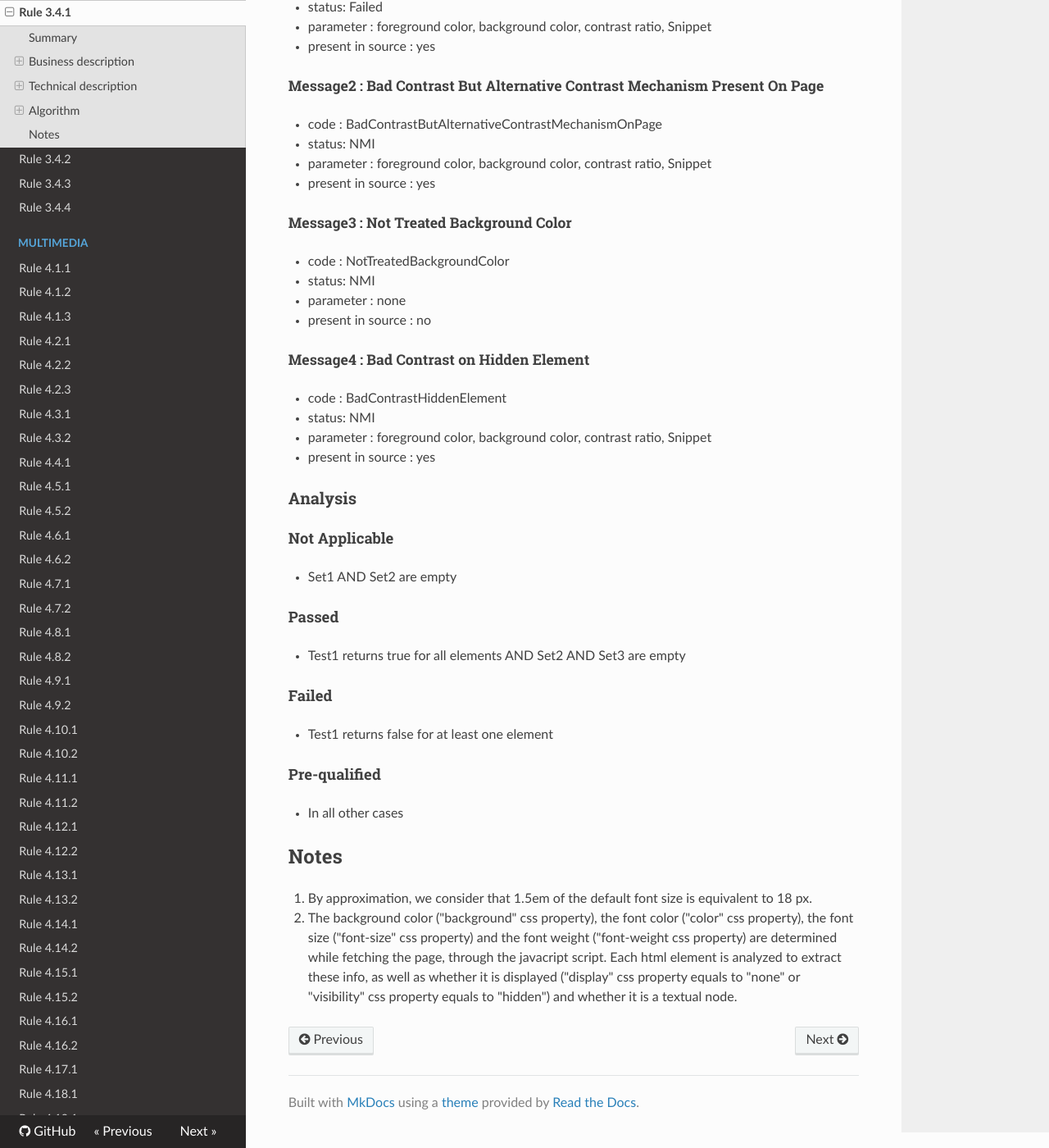
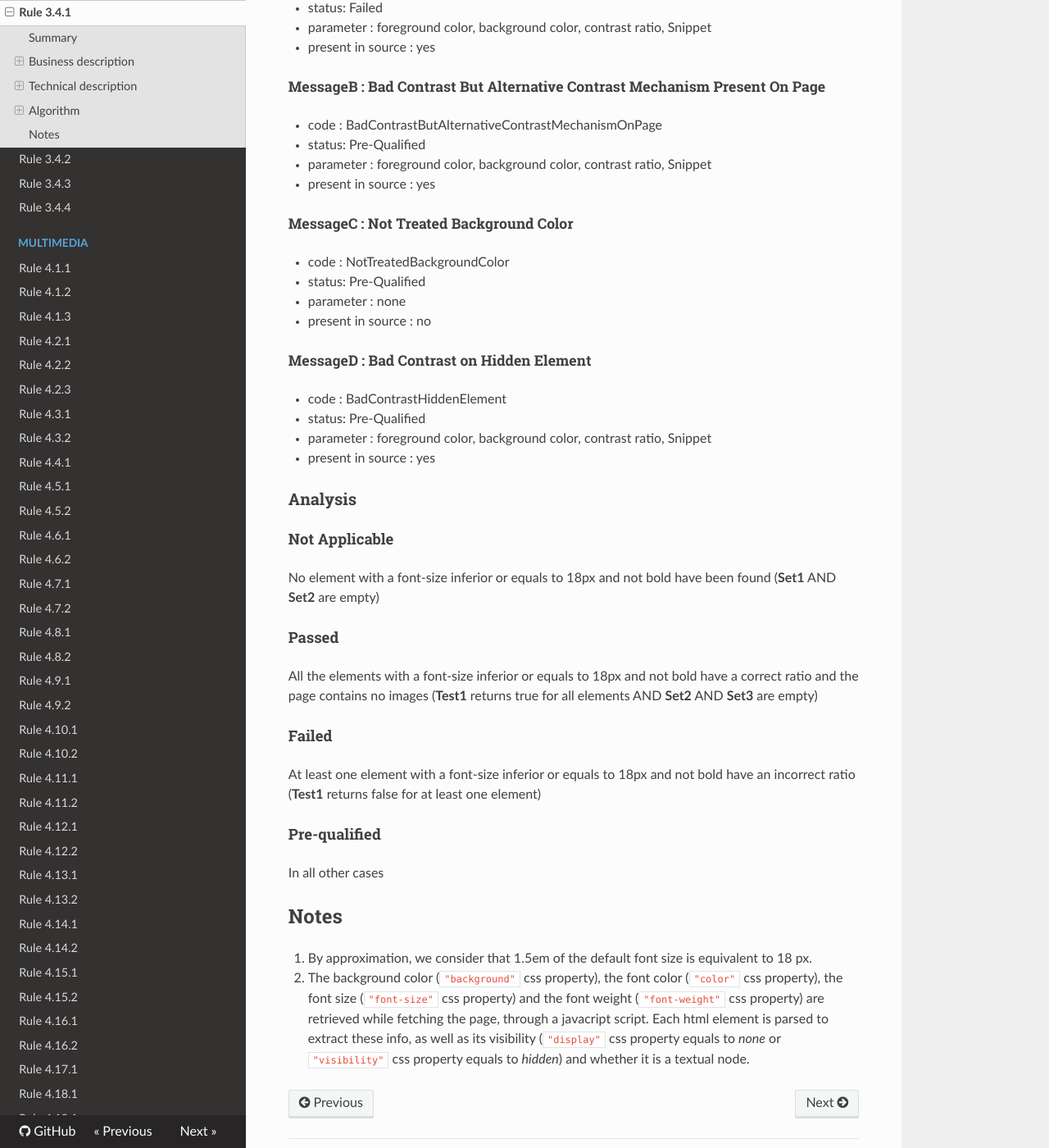
Before and after one commit to Tanaguru/Tanaguru-rules-RGAA-3-doc, an MkDocs documentation site: the page built from docs/Rule-3-4-1.md, in a window 1280 px wide and 1400 px high, scrolled down 2082 px. Shown: the whole window at 82% size. Built offline with MkDocs 1.6.1, drawn with Linux system fonts in a browser that asks for light colours; nearby versions of some CDN libraries; old or Windows-style settings are respelled for this version of MkDocs; some of the changed text lies outside the part shown.

Commit message:
rule design for 3.4.x

```diff
--- a/docs/Rule-3-4-1.md
+++ b/docs/Rule-3-4-1.md
@@ -1,9 +1,9 @@
 # Rule 3.4.1
+
 ## Summary
 
 This test consists in checking whether the contrast ratio between text
-and its background is at least 7:1 for the normal weighted under 18px
-sized textual elements
+and its background is at least 7:1 for the normal weighted, under 18px sized, textual elements
 
 ## Business description
 
@@ -35,108 +35,106 @@ Dans chaque page Web, <a href="http://references.modernisation.gouv.fr/sites/def
 
 ### Decision level
 
-**semidecidable**
+**Decidable**
 
 ## Algorithm
 
 ### Selection
 
-**Set1**
+#### Set1
 
 All the textual elements from the DOM with a font-size inferior or
 equals to 18px and not bold
 
-**Set2**
+#### Set2
 
 All the hidden textual elements from the DOM with a font-size inferior
 or equals to 18px and not bold
 
-**Set3**
+#### Set3
 
-All the <img\> tags
+All the `<img>` tags
 
 ### Process
 
-**Test1**
+#### Test1
 
-For each element of Set1, the contrast ratio is computed (regarding the
+For each element of **Set1**, the contrast ratio is computed (regarding the
 [contrast ratio
 definition](http://www.w3.org/TR/WCAG20/#contrast-ratiodef)) to check
 whether it is superior to 7.
 
-For each element returning false in Test1, if the
-"ALTERNATIVE\_CONTRAST\_MECHANISM" is set to true by the user, raise a
-Message1, raise a Message2 instead.
+For each element returning false in **Test1**, if the
+*ALTERNATIVE_CONTRAST_MECHANISM* is set to true by the user, raise a
+MessageA, raise a MessageB instead.
 
 If an element has a contrast ratio that cannot be determined (background
-defined with an image or a gradient), raise a Message3
+defined with an image or a gradient), raise a MessageC
 
-**Test2**
+#### Test2
 
-For each element of Set2, the contrast ratio is computed (regarding the
+For each element of **Set2**, the contrast ratio is computed (regarding the
 [contrast ratio
 definition](http://www.w3.org/TR/WCAG20/#contrast-ratiodef)) to check
 whether it is superior to 7.
 
-For each element returning false in Test2, raise a Message4
+For each element returning false in **Test2**, raise a MessageD
 
-##### Message1 : Bad Contrast
+##### MessageA : Bad Contrast
 
 -   code : BadContrast
 -   status: Failed
--   parameter : foreground color, background color, contrast ratio,
-    Snippet
+-   parameter : foreground color, background color, contrast ratio, Snippet
 -   present in source : yes
 
-##### Message2 : Bad Contrast But Alternative Contrast Mechanism Present On Page
+##### MessageB : Bad Contrast But Alternative Contrast Mechanism Present On Page
 
 -   code : BadContrastButAlternativeContrastMechanismOnPage
--   status: NMI
--   parameter : foreground color, background color, contrast ratio,
-    Snippet
+-   status: Pre-Qualified
+-   parameter : foreground color, background color, contrast ratio, Snippet
 -   present in source : yes
 
-##### Message3 : Not Treated Background Color
+##### MessageC : Not Treated Background Color
 
 -   code : NotTreatedBackgroundColor
--   status: NMI
+-   status: Pre-Qualified
 -   parameter : none
 -   present in source : no
 
-##### Message4 : Bad Contrast on Hidden Element
+##### MessageD : Bad Contrast on Hidden Element
 
 -   code : BadContrastHiddenElement
--   status: NMI
--   parameter : foreground color, background color, contrast ratio,
-    Snippet
+-   status: Pre-Qualified
+-   parameter : foreground color, background color, contrast ratio, Snippet
 -   present in source : yes
 
 ### Analysis
 
 #### Not Applicable
 
--   Set1 AND Set2 are empty
+No element with a font-size inferior or equals to 18px and not bold have been found (**Set1** AND **Set2** are empty)
 
 #### Passed
 
--   Test1 returns true for all elements AND Set2 AND Set3 are empty
+All the elements with a font-size inferior or equals to 18px and not bold have a correct ratio and the page contains no images (**Test1** returns true for all elements AND **Set2** AND **Set3** are empty)
 
 #### Failed
 
--   Test1 returns false for at least one element
+At least one element with a font-size inferior or equals to 18px and not bold have an incorrect ratio (**Test1** returns false for at least one element)
 
 #### Pre-qualified
 
--   In all other cases
+In all other cases
+
 
 ## Notes
 
 1.  By approximation, we consider that 1.5em of the default font size is
     equivalent to 18 px.
-2.  The background color ("background" css property), the font color
-    ("color" css property), the font size ("font-size" css property) and
-    the font weight ("font-weight css property) are determined while
-    fetching the page, through the javacript script. Each html element
-    is analyzed to extract these info, as well as whether it is
-    displayed ("display" css property equals to "none" or "visibility"
-    css property equals to "hidden") and whether it is a textual node.
+2.  The background color (`"background"` css property), the font color
+    (`"color"` css property), the font size (`"font-size"` css property) and
+    the font weight (`"font-weight"` css property) are retrieved while
+    fetching the page, through a javacript script. Each html element
+    is parsed to extract these info, as well as its
+    visibility (`"display"` css property equals to *none* or `"visibility"`
+    css property equals to *hidden*) and whether it is a textual node.
```
Also changed, not shown: docs/Rule-3-4-2.md (+39 -41 lines), docs/Rule-3-4-3.md (+55 -27 lines), docs/Rule-3-4-4.md (+37 -40 lines).
